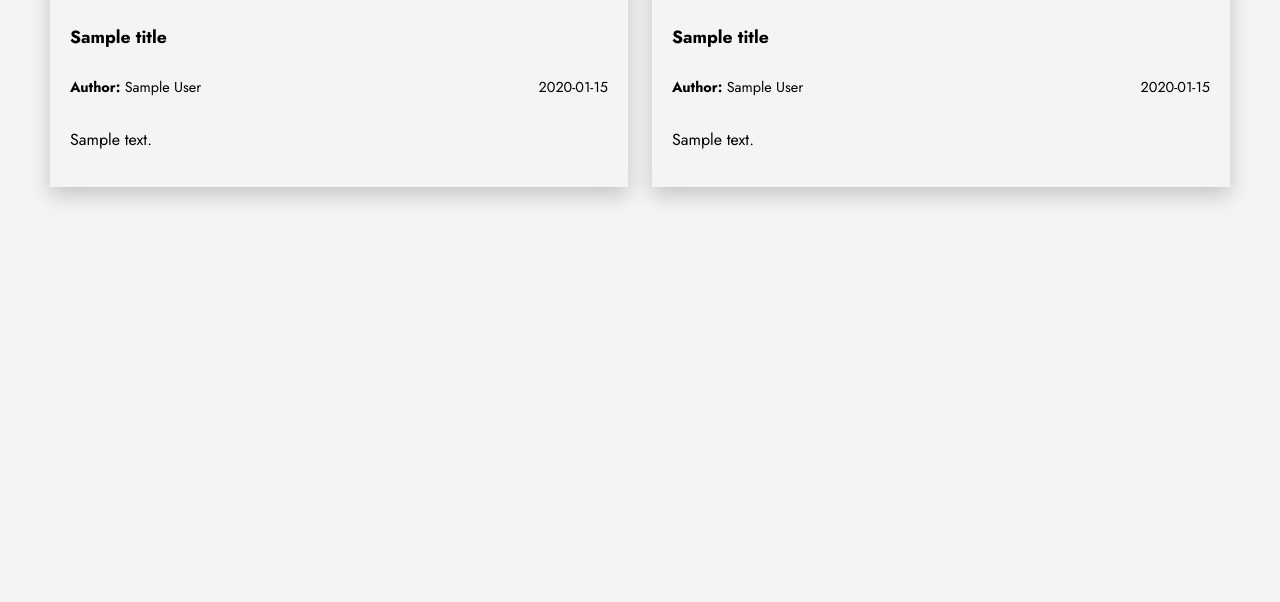
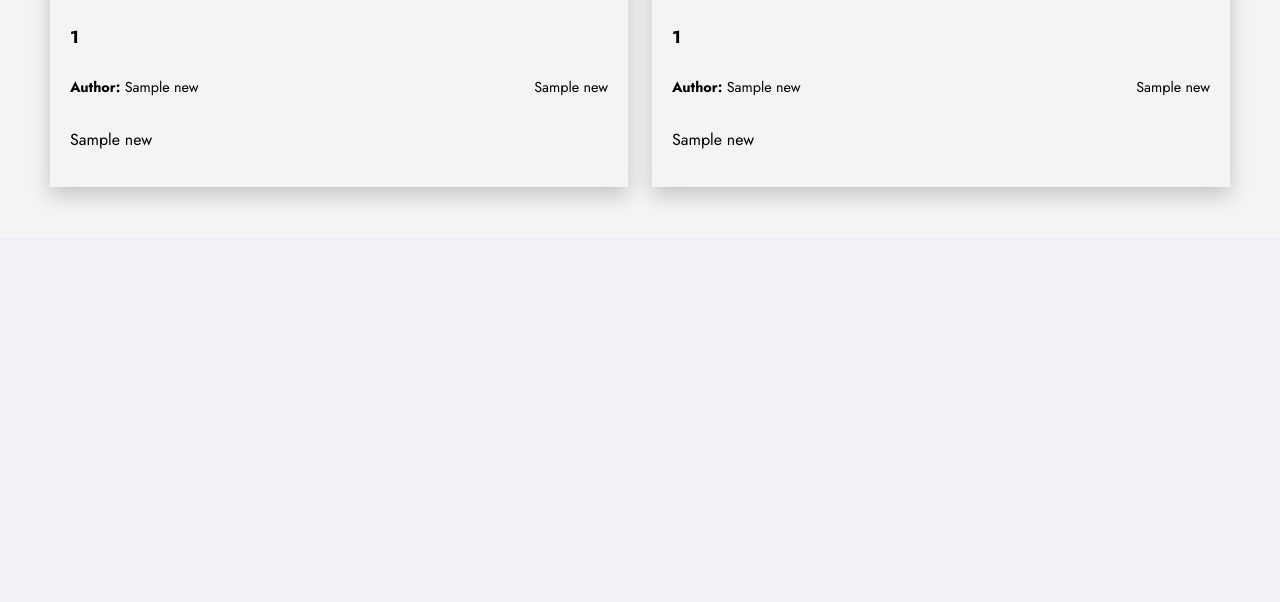
Before and after one commit to ChrizYe/SEO_Project_Final, a Flask app: template templates/main-page.html in a window 1280 px wide. Shown: the part 2398-3000 px from the top of the page. After the commit the page ends 2602 px from the top, so only its background shows below. Run offline with Flask 3, Linux system fonts and the light colour scheme; the template is opened without the code that fills it: most values are stand-ins (such as "Sample title", 1, 10 or a date in 2020); grey boxes marked "Sample" are stand-in pictures; parts of the project's set-up code (start-up, migrations or seed data) failed here and were passed over.

Commit message:
changed variables in main page and styled pagination div

```diff
--- a/static/form.css
+++ b/static/form.css
@@ -60,7 +60,7 @@
   height: 54px;
   font-size: 1.2rem;
   font-weight: bold;
-  width: 192px; /* 10dvw */
+  width: 192px;
   transition-duration: 0.4s;
   padding: 5px;
 
--- a/static/home-grid.css
+++ b/static/home-grid.css
@@ -16,6 +16,7 @@
     "box-4 box-5 box-6"
     "box-4 box-5 box-7";
 }
+
 /* =======================
    FLEXBOX BOX ELEMENTS
 ======================= */
@@ -72,7 +73,6 @@
   flex-direction: column;
   justify-content: space-between;
   padding: 20px 20px 0px;
-  /* background-color: aqua; */
   overflow: hidden;
 }
 
--- a/static/home.css
+++ b/static/home.css
@@ -5,7 +5,6 @@
 }
 
 body {
-  height: 3000px;
   background-color: f4f4f4;
   font-family: "Jost", sans-serif;
 }
--- a/templates/main-page.html
+++ b/templates/main-page.html
@@ -29,7 +29,7 @@
   {%if show_latest%}
 
   <div class="top-news-world">
-    <p>Lastest</p>
+    <p>Lastest 50</p>
   </div>
 
   {% for titles,dates,authors,descriptions,thumbnails,sources,information in
@@ -52,12 +52,17 @@
 
   <div class="pagination">
     {% if current_page > 1 %}
-    <a href="{{request.path }}?page={{current_page - 1}}">Previus</a>
-    {% endif %}
-  </div>
-  <div class="pagination">
-    {% if current_page < 5 %}
-    <a href="{{request.path }}?page={{current_page + 1}}">Next</a>
+    <a
+      class="pagination-option"
+      href="{{request.path }}?page={{current_page - 1}}"
+      >Previus</a
+    >
+    {% endif %} {% if current_page < 5 %}
+    <a
+      class="pagination-option"
+      href="{{request.path }}?page={{current_page + 1}}"
+      >Next</a
+    >
     {% endif %}
   </div>
   {% endif %}
@@ -69,140 +74,140 @@
     <div class="box" style="grid-area: box-1">
       <div class="img-bg" id="firstC">
         <img
-          src="{{ top_thumbnails[0] }}"
+          src="{{ top_news_data[0][4] }}"
           alt=""
           onerror="this.onerror=null; this.src='{{default_image }}';"
         />
       </div>
 
       <div class="top-information-container">
-        <div class="top-title">{{ top_titles[0] }}</div>
+        <div class="top-title">{{ top_news_data[0][0] }}</div>
 
         <div class="author-date-container">
-          <p><strong>Author: </strong>{{ top_authors[0] }}</p>
-          <p>{{ top_dates[0] }}</p>
+          <p><strong>Author: </strong>{{ top_news_data[0][2] }}</p>
+          <p>{{ top_news_data[0][1] }}</p>
         </div>
 
-        <p class="top-drescription">{{ top_descriptions[0] }}</p>
+        <p class="top-drescription">{{ top_news_data[0][3] }}</p>
       </div>
     </div>
 
     <div class="box horizontal-dis" style="grid-area: box-2">
       <div class="img-bg">
         <img
-          src="{{ top_thumbnails[1] }}"
+          src="{{ top_news_data[1][4] }}"
           alt=""
           onerror="this.onerror=null; this.src='{{default_image }}';"
         />
       </div>
       <div class="top-information-container">
-        <div class="top-title">{{ top_titles[1] }}</div>
+        <div class="top-title">{{ top_news_data[1][0] }}</div>
 
         <div class="author-date-container">
-          <p><strong>Author: </strong>{{ top_authors[1] }}</p>
-          <p>{{ top_dates[1] }}</p>
+          <p><strong>Author: </strong>{{ top_news_data[1][2] }}</p>
+          <p>{{ top_news_data[1][1] }}</p>
         </div>
 
-        <p class="top-drescription">{{ top_descriptions[1] }}</p>
+        <p class="top-drescription">{{ top_news_data[1][3] }}</p>
       </div>
     </div>
 
     <div class="box horizontal-dis" style="grid-area: box-3">
       <div class="img-bg">
         <img
-          src="{{ top_thumbnails[2] }}"
+          src="{{ top_news_data[2][4] }}"
           alt=""
           onerror="this.onerror=null; this.src='{{default_image }}';"
         />
       </div>
       <div class="top-information-container">
-        <div class="top-title">{{ top_titles[2] }}</div>
+        <div class="top-title">{{ top_news_data[2][0] }}</div>
 
         <div class="author-date-container">
-          <p><strong>Author: </strong>{{ top_authors[2] }}</p>
-          <p>{{ top_dates[2] }}</p>
+          <p><strong>Author: </strong>{{ top_news_data[2][2] }}</p>
+          <p>{{ top_news_data[2][1] }}</p>
         </div>
 
-        <p class="top-drescription">{{ top_descriptions[2] }}</p>
+        <p class="top-drescription">{{ top_news_data[2][3] }}</p>
       </div>
     </div>
 
     <div class="box" style="grid-area: box-4">
       <div class="img-bg">
         <img
-          src="{{ top_thumbnails[3] }}"
+          src="{{ top_news_data[3][4] }}"
           alt=""
           onerror="this.onerror=null; this.src='{{default_image }}';"
         />
       </div>
       <div class="top-information-container">
-        <div class="top-title">{{ top_titles[3] }}</div>
+        <div class="top-title">{{ top_news_data[3][0] }}</div>
 
         <div class="author-date-container">
-          <p><strong>Author: </strong>{{ top_authors[3] }}</p>
-          <p>{{ top_dates[3] }}</p>
+          <p><strong>Author: </strong>{{ top_news_data[3][2] }}</p>
+          <p>{{ top_news_data[3][1] }}</p>
         </div>
 
-        <p class="top-drescription">{{ top_descriptions[3] }}</p>
+        <p class="top-drescription">{{ top_news_data[3][3] }}</p>
       </div>
     </div>
 
     <div class="box" style="grid-area: box-5">
       <div class="img-bg">
         <img
-          src="{{ top_thumbnails[4] }}"
+          src="{{ top_news_data[4][4] }}"
           alt=""
           onerror="this.onerror=null; this.src='{{default_image }}';"
         />
       </div>
       <div class="top-information-container">
-        <div class="top-title">{{ top_titles[4] }}</div>
+        <div class="top-title">{{ top_news_data[4][0] }}</div>
 
         <div class="author-date-container">
-          <p><strong>Author: </strong>{{ top_authors[4] }}</p>
-          <p>{{ top_dates[4] }}</p>
+          <p><strong>Author: </strong>{{ top_news_data[4][2] }}</p>
+          <p>{{ top_news_data[4][1] }}</p>
         </div>
 
-        <p class="top-drescription">{{ top_descriptions[4] }}</p>
+        <p class="top-drescription">{{ top_news_data[4][3] }}</p>
       </div>
     </div>
     <div class="box" style="grid-area: box-6">
       <div class="img-bg">
         <img
-          src="{{ top_thumbnails[5] }}"
+          src="{{ top_news_data[5][4] }}"
           alt="dsfa"
           onerror="this.onerror=null; this.src='{{default_image }}';"
         />
       </div>
       <div class="top-information-container">
-        <div class="top-title">{{ top_titles[5] }}</div>
+        <div class="top-title">{{ top_news_data[5][0] }}</div>
 
         <div class="author-date-container">
-          <p><strong>Author: </strong>{{ top_authors[5] }}</p>
-          <p>{{ top_dates[5] }}</p>
+          <p><strong>Author: </strong>{{ top_news_data[5][2] }}</p>
+          <p>{{ top_news_data[5][1] }}</p>
         </div>
 
-        <p class="top-drescription">{{ top_descriptions[5] }}</p>
+        <p class="top-drescription">{{ top_news_data[5][3] }}</p>
       </div>
     </div>
 
     <div class="box" style="grid-area: box-7">
       <div class="img-bg">
         <img
-          src="{{ top_thumbnails[6] }}"
+          src="{{ top_news_data[6][4] }}"
           alt="dsfa"
           onerror="this.onerror=null; this.src='{{default_image }}';"
         />
       </div>
       <div class="top-information-container">
-        <div class="top-title">{{ top_titles[6] }}</div>
+        <div class="top-title">{{ top_news_data[6][0] }}</div>
 
         <div class="author-date-container">
-          <p><strong>Author: </strong> {{ top_authors[6] }}</p>
-          <p>{{ top_dates[6] }}</p>
+          <p><strong>Author: </strong> {{ top_news_data[6][2] }}</p>
+          <p>{{ top_news_data[6][1] }}</p>
         </div>
 
-        <p class="top-drescription">{{ top_descriptions[6] }}</p>
+        <p class="top-drescription">{{ top_news_data[6][3] }}</p>
       </div>
     </div>
   </div>
```
Also changed, not shown: static/home-news-list.css (+39 -7 lines), instance/site.db.
